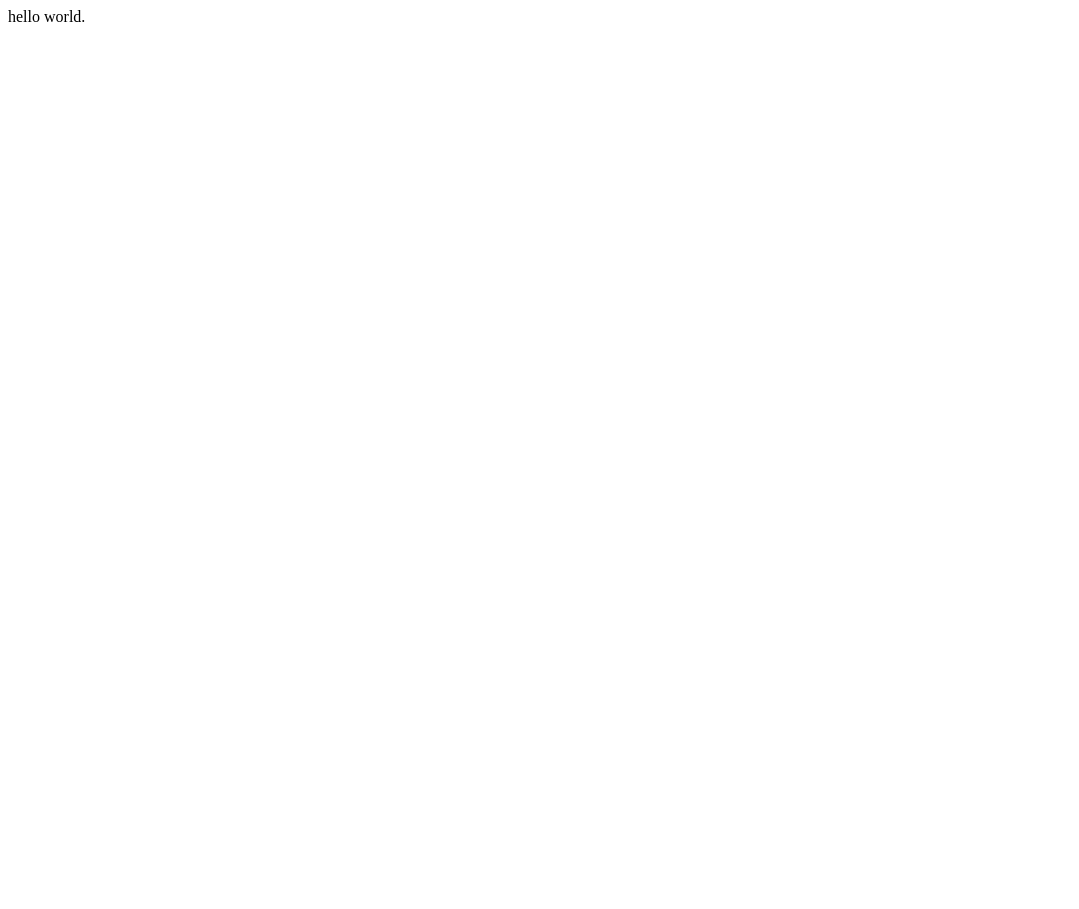
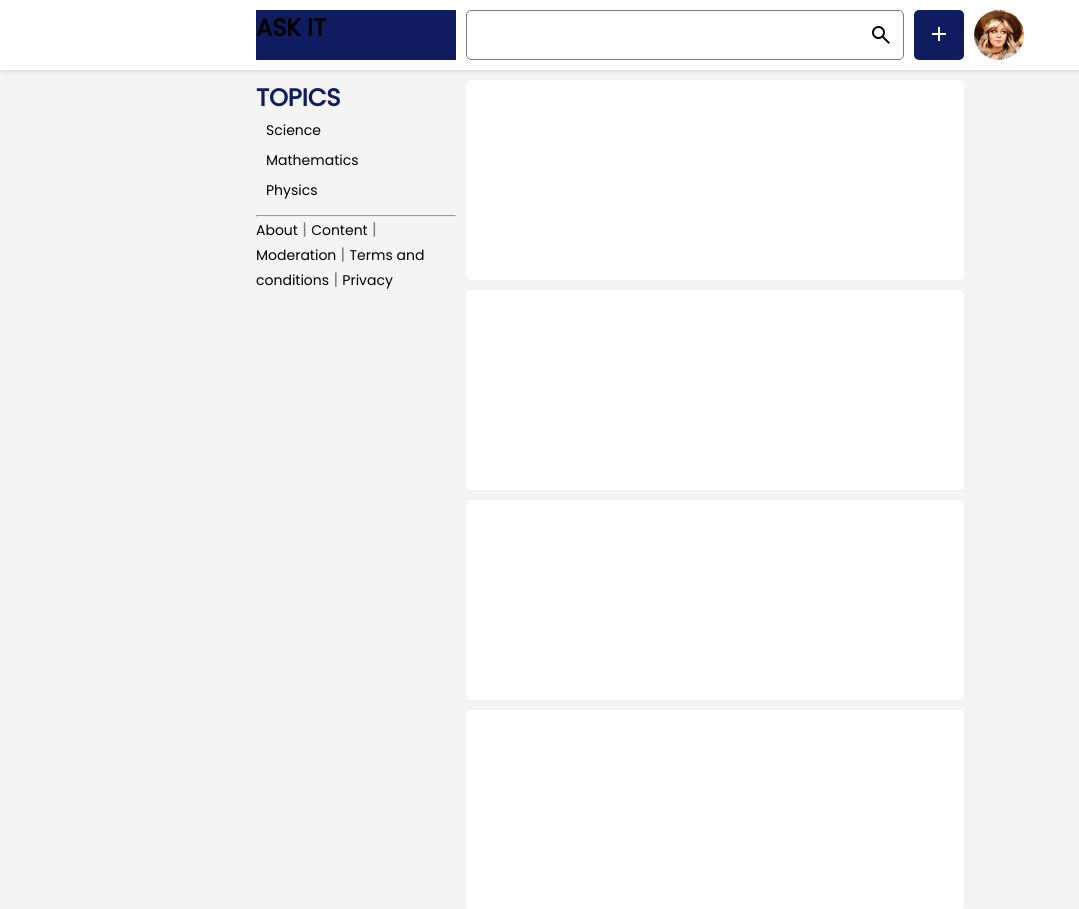
Before and after one commit to EthanElliot/ASK-IT, a Flask app: page / in a window 1280 px wide. Before the commit the part shown is almost empty. Shown: the top 909 px of the page, without its empty margins (0-1079 px from the left). Before the commit the page ends 22 px from the top, so only its background shows below. Run offline with Flask 2, Linux system fonts and the light colour scheme.

Commit message:
added nav on hompage

```diff
--- a/app/home.py
+++ b/app/home.py
@@ -5,4 +5,4 @@ home = Blueprint("home", __name__)
 
 @home.route("/")
 def hello():
-    return "hello world."
+    return render_template("home.html")
--- a/app/static/styles.css
+++ b/app/static/styles.css
@@ -18,8 +18,8 @@
 
   --fs-300: 0.875rem;
   --fs-400: 1rem;
-  --fs-500: 1.875rem;
-  --fs-600: 2rem;
+  --fs-500: 1.5rem;
+  --fs-600: 1.875rem;
 }
 
 /* all element rules */
@@ -32,6 +32,11 @@
 * {
   margin: 0;
   padding: 0;
+}
+
+body {
+  font-family: var(--ff-primary);
+  scroll-behavior: smooth;
 }
 
 /* utility classes */
@@ -51,12 +56,12 @@
   background-color: var(--clr-primary);
 }
 
+.bg-neutral-100 {
+  background-color: var(--clr-neutral-100);
+}
+
 .bg-neutral-200 {
   background-color: var(--clr-neutral-200);
-}
-
-.bg-neutral-100 {
-  background-color: var(--clr-neutral-100);
 }
 
 .bg-neutral-700 {
@@ -94,3 +99,157 @@
 .fs-600 {
   font-size: var(--fs-600);
 }
+
+.br-400 {
+  border-radius: 5px;
+}
+
+.br-900 {
+  border-radius: 50%;
+}
+
+/* default styles */
+
+button {
+  border: none;
+}
+
+button:hover {
+  cursor: pointer;
+}
+
+/* google icons settings*/
+
+.material-symbols-outlined {
+  line-height: 0;
+}
+
+/* nav styles */
+
+.nav {
+  position: fixed;
+  top: 0;
+  left: 0;
+  z-index: 10;
+}
+
+.home-nav {
+  width: 100%;
+  box-shadow: 0px 2px 4px rgba(0, 0, 0, 0.1);
+  padding: 10px 20vw;
+}
+
+.home-nav-elements-wrapper {
+  display: grid;
+  grid-template-columns: 200px auto 50px 50px;
+  grid-column-gap: 10px;
+  height: 50px;
+}
+.home-nav-element {
+  width: 100%;
+  height: 100%;
+  border: none;
+}
+
+.home-nav-form-title {
+  background-color: var(--clr-primary);
+}
+
+.home-nav-form-search-wrapper {
+  display: flex;
+  align-items: center;
+  padding-left: 10px;
+  padding-right: 10px;
+  flex-direction: row;
+  border: 1px solid var(--clr-neutral-700);
+}
+.home-nav-form-search {
+  width: 100%;
+  height: 100%;
+  border: none;
+}
+
+.home-nav-form-search:focus {
+  outline: none;
+}
+
+.home-nav-user-profile {
+  background-size: cover;
+  background-position: center center;
+  background-repeat: no-repeat;
+}
+
+.home-nav-new {
+  background-color: var(--clr-primary);
+  color: var(--clr-neutral-100);
+}
+
+/* home body css*/
+
+.home-body-wrapper {
+  min-height: 100vh;
+  padding: 10px 20vw;
+  display: grid;
+  grid-template-columns: 200px auto 50px;
+  grid-column-gap: 10px;
+
+  background-color: var(--clr-neutral-200);
+}
+.home-body-sidenav {
+  width: 100%;
+  height: 100vh;
+  top: 0;
+  z-index: 0;
+  padding-top: 70px;
+  position: sticky;
+}
+
+.home-body-subjectnav-title {
+  color: var(--clr-primary);
+}
+
+.home-body-subjectnav-topicwrapper {
+  display: flex;
+  flex-direction: column;
+  margin-bottom: 10px;
+}
+
+.home-body-subjectnav-topic {
+  width: 100%;
+  height: 30px;
+  display: flex;
+  align-items: center;
+  text-decoration: none;
+  padding-left: 10px;
+  text-transform: capitalize;
+}
+
+.home-body-subjectnav-topic:hover {
+  background-color: var(--clr-neutral-700);
+}
+
+.home-body-subjectnav-links a {
+  text-decoration: none;
+  font-size: var(--fs-300);
+  color: var(--clr-neutral-900);
+}
+
+.home-body-subjectnav-links span {
+  color: var(--clr-neutral-700);
+}
+
+.home-body-body {
+  width: 100%;
+  top: 0;
+  z-index: 0;
+  height: 1000vh;
+  padding-top: 70px;
+}
+
+.home-body-body div {
+  background-color: var(--clr-neutral-100);
+  width: 100%;
+  height: 200px;
+  border-radius: 5px;
+  margin-bottom: 10px;
+}
--- /dev/null
+++ b/app/templates/home.html
@@ -0,0 +1,95 @@
+<!DOCTYPE html>
+<html lang="en">
+
+<head>
+    <meta charset="UTF-8">
+    <meta http-equiv="X-UA-Compatible" content="IE=edge">
+    <meta name="viewport" content="width=device-width, initial-scale=1.0">
+    <link rel="stylesheet" href="{{ url_for('static', filename='styles.css') }}">
+    <link rel="stylesheet"
+        href="https://fonts.googleapis.com/css2?family=Material+Symbols+Outlined:opsz,wght,FILL,GRAD@48,400,0,0" />
+    <link rel="stylesheet"
+        href="https://fonts.googleapis.com/css2?family=Material+Symbols+Outlined:opsz,wght,FILL,GRAD@48,400,0,0" />
+    <title>ASK IT</title>
+</head>
+
+<body>
+
+    <nav class="home-nav nav bg-neutral-100 ">
+        <div class="home-nav-elements-wrapper">
+            <h1 class="home-nav-element home-nav-form-title">ASK IT</h1>
+            <form class="br-400 home-nav-element home-nav-form-search-wrapper" action="">
+                <input type="text" name="" id="" class="home-nav-form-search">
+                <span class="material-symbols-outlined">
+                    search
+                </span>
+            </form>
+
+            <button class="br-400 home-nav-element home-nav-new"><span
+                    class="material-symbols-outlined">add</span></button>
+            <button class="br-900 home-nav-element home-nav-user-profile"
+                style="background-image: url(../static/profile_example.jpeg);"></button>
+        </div>
+
+    </nav>
+    <div class="bg-neutral-200 home-body-wrapper">
+
+        <div class="home-body-sidenav">
+            <div>
+                <p class="home-body-subjectnav-title fw-bold fs-500">TOPICS</p>
+                <div class="home-body-subjectnav-topicwrapper">
+                    <a href="/science" class="home-body-subjectnav-topic fs-300 br-400 text-primary-400 ">science</a>
+                    <a href="/mathematics"
+                        class="home-body-subjectnav-topic fs-300 br-400 text-primary-400 ">mathematics</a>
+                    <a href="/physics" class="home-body-subjectnav-topic fs-300 br-400 text-primary-400 ">physics</a>
+                </div>
+
+                <hr>
+                <div class="home-body-subjectnav-links">
+                    <a href="">About</a> <span>|</span> <a href="">Content</a>
+                    <span>| </span> <a href="">Moderation</a>
+                    <span>| </span><a href="">Terms and conditions</a> <span>| </span><a href="">Privacy</a>
+                </div>
+            </div>
+        </div>
+        <div class="home-body-body ">
+            <div class="bg-neutral-100"> </div>
+            <div class="bg-neutral-100"> </div>
+            <div class="bg-neutral-100"> </div>
+            <div class="bg-neutral-100"> </div>
+            <div class="bg-neutral-100"> </div>
+            <div class="bg-neutral-100"> </div>
+            <div class="bg-neutral-100"> </div>
+            <div class="bg-neutral-100"> </div>
+            <div class="bg-neutral-100"> </div>
+            <div class="bg-neutral-100"> </div>
+            <div class="bg-neutral-100"> </div>
+            <div class="bg-neutral-100"> </div>
+            <div class="bg-neutral-100"> </div>
+            <div class="bg-neutral-100"> </div>
+            <div class="bg-neutral-100"> </div>
+            <div class="bg-neutral-100"> </div>
+            <div class="bg-neutral-100"> </div>
+            <div class="bg-neutral-100"> </div>
+            <div class="bg-neutral-100"> </div>
+            <div class="bg-neutral-100"> </div>
+            <div class="bg-neutral-100"> </div>
+            <div class="bg-neutral-100"> </div>
+            <div class="bg-neutral-100"> </div>
+            <div class="bg-neutral-100"> </div>
+            <div class="bg-neutral-100"> </div>
+            <div class="bg-neutral-100"> </div>
+            <div class="bg-neutral-100"> </div>
+            <div class="bg-neutral-100"> </div>
+            <div class="bg-neutral-100"> </div>
+            <div class="bg-neutral-100"> </div>
+            <div class="bg-neutral-100"> </div>
+            <div class="bg-neutral-100"> </div>
+
+        </div>
+
+    </div>
+
+</body>
+
+</html>
```
Also changed, not shown: app/static/profile_example.jpeg (added).
